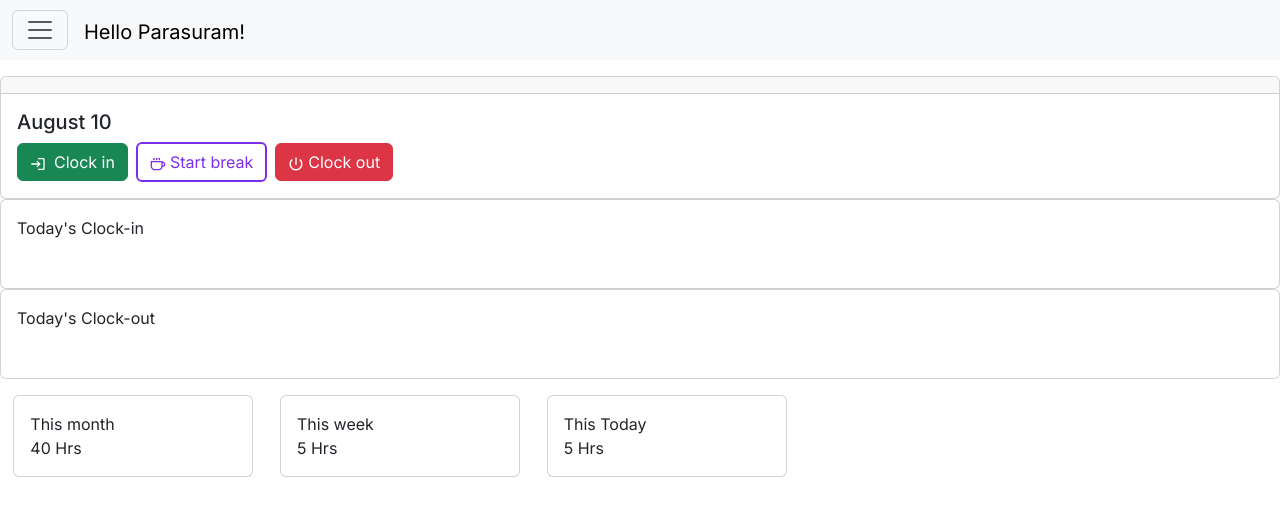
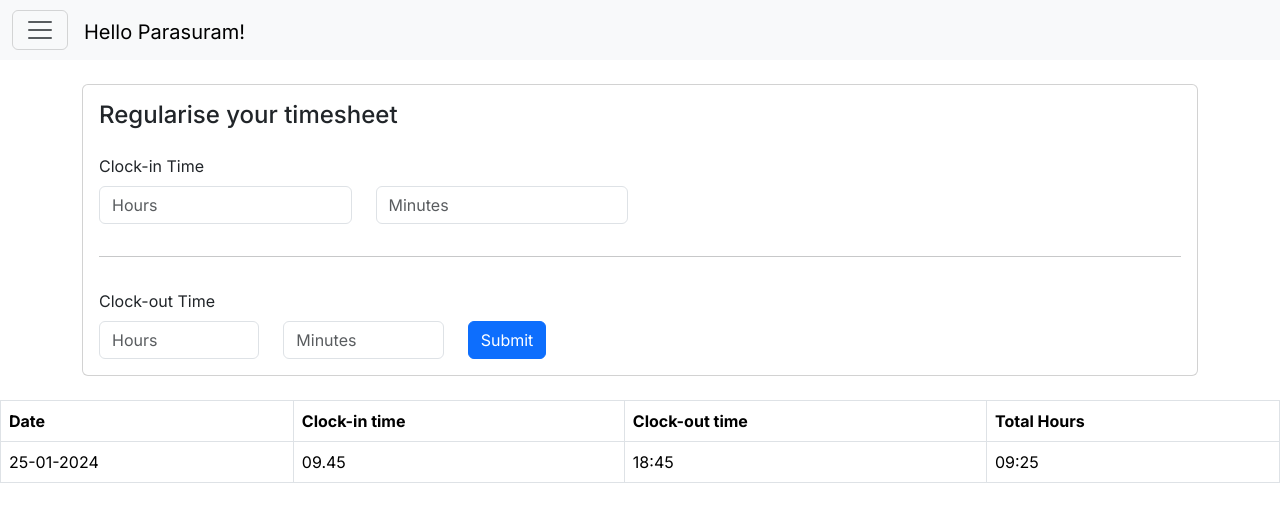
Before and after one commit to pc24codes/Pomodoro-Timesheet, a React (Create React App) app: page / in a window 1280 px wide. Shown: the top 522 px of the page. Built offline with nearby package versions, Linux system fonts and the light colour scheme.

Commit message:
1. Added the regularise Timesheet design.
2. Deleted the unused logo image.

```diff
--- a/src/ClockInLogic.js
+++ b/src/ClockInLogic.js
@@ -2,13 +2,13 @@ let initialTime = document.getElementById("Clockin-time-el");
 let clockOutTime = document.getElementById("Clockout-time-el");
 
 export default function captureClockin() {
-  let d = new Date();
+  let date = new Date();
 
-  let getTheTime = d.getTime();
-  let localTimeString = d.getHours();
+  let getTheTime = date.getTime();
+  let localTimeString = date.getHours();
 
-  let hours = parseInt(d.getHours());
-  let minutes = parseInt(d.getMinutes());
+  let hours = parseInt(date.getHours());
+  let minutes = parseInt(date.getMinutes());
 
   const time = `${hours}:${minutes}`;
 
--- /dev/null
+++ b/src/Components/ClockedDates.jsx
@@ -0,0 +1,29 @@
+import React from 'react';
+import Table from 'react-bootstrap/Table'
+
+export default function TimeTable(){
+    return(
+        <>
+
+        <Table bordered>
+        <thead> {/*heading*/}
+            <tr>
+            <th>Date</th>
+            <th>Clock-in time</th>
+            <th>Clock-out time</th>
+            <th>Total Hours</th>
+            </tr>
+        </thead>
+
+        <tbody>
+            <tr> {/* 1st row*/ }
+                <td>25-01-2024</td>
+                <td>09.45</td>
+                <td>18:45</td>
+                <td>09:25</td>
+            </tr>
+        </tbody>
+        </Table>
+        </>
+    )
+}
--- a/src/Components/LoginPage.jsx
+++ b/src/Components/LoginPage.jsx
@@ -49,7 +49,7 @@ export default function LoginPage()
                 label="Email address"
                 id="email"
                 type="email"
-                className="mb-3"
+                className="mb-3 h-10"
                 size='sm' /><br></br>
 
                 <MDBInput
--- a/src/Components/Navbar.jsx
+++ b/src/Components/Navbar.jsx
@@ -31,7 +31,8 @@ export default function NavBar()
             className="d-flex align-items-center">
 
             <Navbar.Toggle
-            aria-controls={`offcanvasNavbar-expand-${expand}`} />
+            aria-controls={`offcanvasNavbar-expand-${expand}`}
+            />
 
             <Navbar.Brand
             className='ms-3 mt-1' >
@@ -54,7 +55,7 @@ export default function NavBar()
 
               <Offcanvas.Body>
                 <Nav className="justify-content-end flex-grow-1 pe-3">
-                  <Nav.Link href="#action1">
+                  <Nav.Link href="action1">
                   <FaHome className='me-2'/>
                   Home
                   </Nav.Link>
--- /dev/null
+++ b/src/Components/RegulariseTime.jsx
@@ -0,0 +1,122 @@
+import React from 'react';
+import Table from 'react-bootstrap/Table';
+import Form from "react-bootstrap/Form";
+import TimeTable from './ClockedDates';
+import NavBar from './Navbar';
+import Stack  from 'react-bootstrap/Stack';
+import Card from 'react-bootstrap/Card'
+import { Row, Col, Container,Button } from 'react-bootstrap';
+
+
+
+export default function InputTime() {
+
+    return(
+        <>
+
+        <NavBar/>
+        <Container className="mt-4 mb-4">
+      <Card>
+        <Card.Body>
+          <Card.Title as="h4" className='mb-4'>Regularise your timesheet</Card.Title>
+          <Row>
+            {/* Clock-in Section */}
+            <Col md={6}>
+              <Form.Group controlId="clockInTime">
+                <Form.Label>Clock-in Time</Form.Label>
+                <Row>
+                  <Col className='mb-3'>
+                    <Form.Control type="number" placeholder="Hours" min="0" max="23" />
+                  </Col>
+                  <Col>
+                    <Form.Control type="number" placeholder="Minutes" min="0" max="59" />
+                  </Col>
+                </Row>
+              </Form.Group>
+            </Col>
+          </Row>
+
+          <hr /> {/* Horizontal Divider */}
+
+          <Row>
+            {/* Clock-out Section */}
+            <Col md={6} className='mt-3'>
+              <Form.Group controlId="clockOutTime">
+                <Form.Label>Clock-out Time</Form.Label>
+                <Row>
+                  <Col>
+                    <Form.Control type="number" placeholder="Hours" min="0" max="23" />
+                  </Col>
+                  <Col>
+                    <Form.Control type="number" placeholder="Minutes" min="0" max="59" />
+                  </Col>
+                  <Col>
+                    <Button variant="primary">Submit</Button>
+                  </Col>
+
+
+                </Row>
+              </Form.Group>
+            </Col>
+          </Row>
+        </Card.Body>
+      </Card>
+    </Container>
+<TimeTable/>
+
+      </>
+    )
+}
+
+
+
+// {<Stack direction='horizontal' gap={3}>
+// <div className="p-2" id="Time-input-ele">
+// <Form.Label htmlFor="inputHours">
+// Clock-in Hours
+// </Form.Label>
+
+// <Form.Control
+// type='number'
+// id='inputHours'
+// min='00'
+// max='23'
+// />
+// <Form.Label htmlFor="inputMinutes">
+// Clock-in Minutes
+// </Form.Label>
+
+// <Form.Control
+// type='number'
+// id='inputHours'
+// min='00'
+// max='59'
+// />
+// </div>
+// </Stack>
+
+
+// <Stack direction="horizontal" gap={3}>
+// <div className="p-2" id="Time-input-ele">
+// <Form.Label htmlFor="inputHours">
+// Clock-out Hours
+// </Form.Label>
+
+// <Form.Control
+// type='number'
+// id='inputHours'
+// min='00'
+// max='23'
+// />
+// <Form.Label htmlFor="inputMinutes">
+// Clock-out Minutes
+// </Form.Label>
+
+// <Form.Control
+// type='number'
+// id='inputHours'
+// min='00'
+// max='59'
+// />
+// </div>
+// </Stack>
--- a/src/index.js
+++ b/src/index.js
@@ -11,14 +11,16 @@ import "./App.css";
 
 //React-bootstrap import
 import "bootstrap/dist/css/bootstrap.min.css";
+import RegulariseTime from "./Components/RegulariseTime";
+import InputTime from "./Components/RegulariseTime";
 
-// //MUI import
+//MUI import
 // import "mdb-react-ui-kit/dist/css/mdb.min.css";
 // import "@fortawesome/fontawesome-free/css/all.min.css";
 
 const root = ReactDOM.createRoot(document.getElementById("root"));
 root.render(
   <React.StrictMode>
-    <App />
+    <InputTime />
   </React.StrictMode>
 );
```
Also changed, not shown: public/manifest.json, src/logo512.png (deleted).
